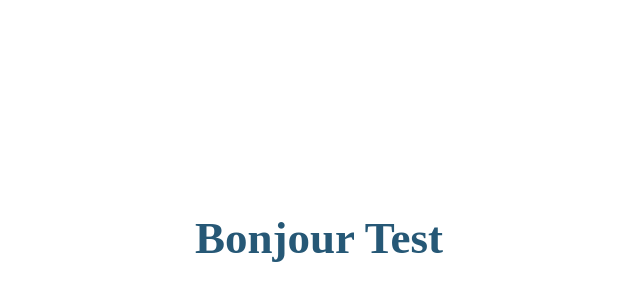
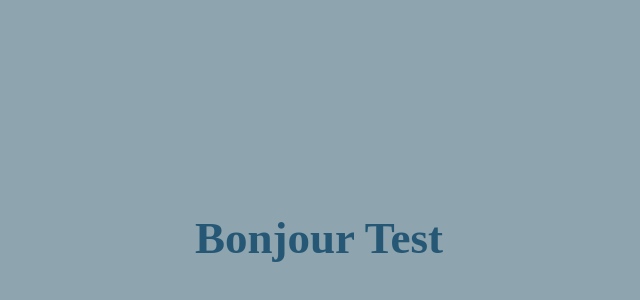
Before and after one commit to astraas-cm/NGZTest, a plain HTML site: page index.html in a window 1280 px wide. Shown: the part 188-488 px from the top of the page, without its empty margins (321-961 px from the left). Drawn offline with Linux system fonts and the light colour scheme.

Commit message:
ajout du background du body

```diff
--- a/index.html
+++ b/index.html
@@ -2,7 +2,7 @@
 <html lang="en">
 <head>
 <head>
-<body>
+<body style ="background: #8ea4ae">
 
 <h1 style="text-align: center; color: #265876; margin-top: 400px; font-size: 45px ">Bonjour Test</h1>
 </body>
```
